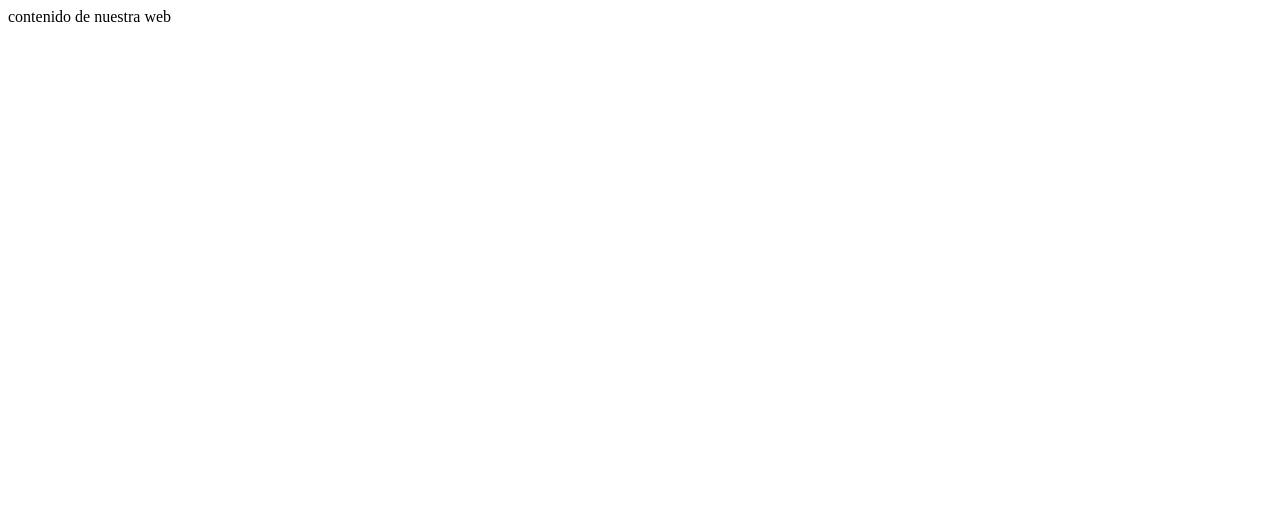
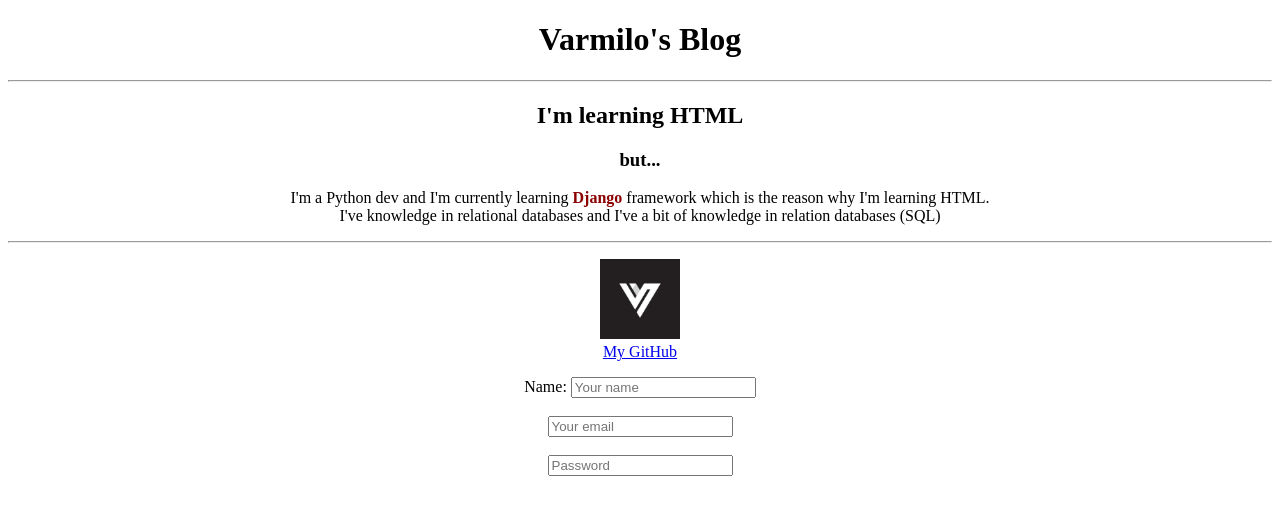
Before and after one commit to VarmiloVA/Learning-HTML5-CSS3, a plain HTML site: page HolaMundo/index.html in a window 1280 px wide. Drawn offline with Linux system fonts and the light colour scheme.

Commit message:
Forms implemented

```diff
--- a/HolaMundo/index.html
+++ b/HolaMundo/index.html
@@ -5,7 +5,49 @@
         Varmilo's Blog
     </title>
 </head>
+
 <body>
-    contenido de nuestra web
+    <!-- I'm adding things that not appears in the tutorial
+    'cause I've previous basic knowledge of HTML -->
+
+    <h1 align="center">
+        Varmilo's Blog
+    </h1>
+
+    <hr>
+
+    <h2 align="center">
+        I'm learning HTML
+    </h2>
+
+    <h3 align="center">
+        but...
+    </h3>
+
+    <p align="center">
+        I'm a Python dev and I'm currently learning <span style="color: darkred; font-weight: bold">Django</span>
+        framework which is the reason why I'm learning HTML. <br> I've knowledge in relational databases and I've a
+        bit of knowledge in relation databases (SQL)
+    </p>
+
+    <hr>
+
+    <p align="center">
+        <img src="img/github_logo.png" width="80px" height="auto" />
+        <br>
+        <a target="_blank" href="https://www.github.com/VarmiloVA">My GitHub</a>
+
+        <form align="center">
+            <label for="name">Name: </label>
+            <input type="text" id="name" name="name" placeholder="Your name" />
+
+            <!--Another way to do the same thing:-->
+            <br><br>
+            <input type="email" name="aka" placeholder="Your email" />
+            <br><br>
+            <input type="password" name="aka" placeholder="Password" />
+        </form>
+    </p>
+
 </body>
 </html>
```
Also changed, not shown: HolaMundo/img/github_logo.png (added).
